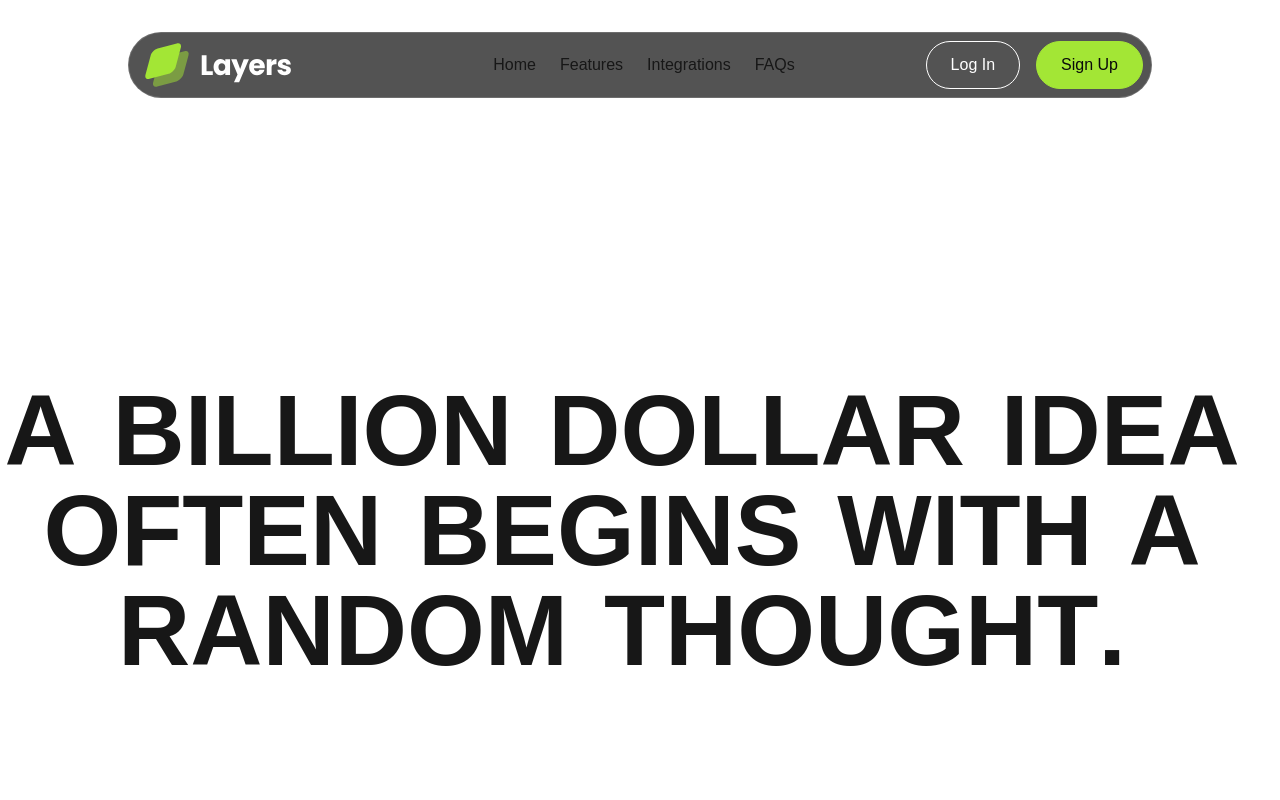
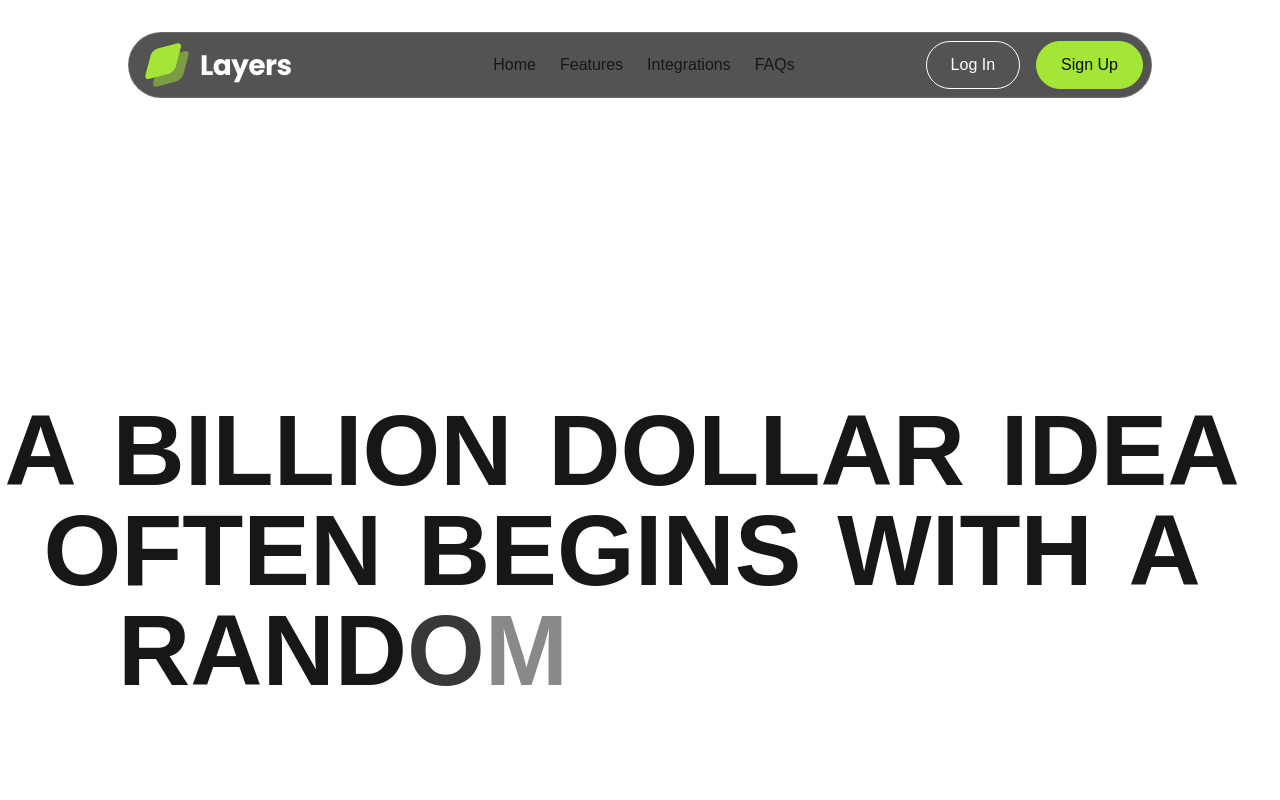
Before and after one commit to LOSTBOY-IS-DED/useUI, a Next.js app: page / in a window 1280 px wide. Shown: the top 800 px of the page. Built offline with nearby package versions, Linux system fonts and the light colour scheme.

Commit message:
fixed jittery issue in staggered text

```diff
--- a/app/components/ui/ResposiveNav.tsx
+++ b/app/components/ui/ResposiveNav.tsx
@@ -18,7 +18,6 @@ export default function Navbar() {
 
     return (
         <>
-
         <section className="py-4 lg:py-8 fixed w-full top-0 z-50">
             <div className="container max-w-5xl mx-auto">
                 <div className="border border-white/15 rounded-[27px] md:rounded-full bg-neutral-950/70 backdrop:blur">
--- a/app/components/ui/StaggeredText.tsx
+++ b/app/components/ui/StaggeredText.tsx
@@ -1,4 +1,3 @@
-
 // 1st step : split the words in individual letters , but preserve accessibililty
 // step 2 : now import motion from framer motion and change the span to motion.span
 // step 3 : now using named animation and controlling the state from parent we can add transition named staggeredChildren
@@ -22,14 +21,9 @@
 //             </span>
 //           ))}
 
-
-
-
-
-
 "use client";
-import { motion, useInView } from "framer-motion";
-import { useRef } from "react";
+import { motion, stagger, useAnimate, useInView } from "framer-motion";
+import { useEffect, useRef } from "react";
 
 type StaggeredTextProps = {
   text: string;
@@ -41,7 +35,7 @@ type StaggeredTextProps = {
 const defaultAnimation = {
   hidden: { opacity: 0, y: 20 },
   visible: { opacity: 1, y: 0 },
-  transition : { duration: 0.1 },
+  transition: { duration: 0.1 },
 };
 
 export default function StaggeredText({
@@ -50,8 +44,18 @@ export default function StaggeredText({
   className,
   once,
 }: StaggeredTextProps) {
-  const ref = useRef(null);
-  const isInView = useInView(ref, { amount: 0.5, once });
+  // const ref = useRef(null);
+  const [scope, animate] = useAnimate();
+  // const isInView = useInView(ref, { amount: 0.5, once });
+  const isInView = useInView(scope, { amount: 0.5, once });
+
+  useEffect(() => {
+    if (isInView) {
+      animate("span", { opacity: 1 }, { delay: stagger(0.1) });
+    } else {
+      animate("span", { opacity: 0 }, { duration: 0 });
+    }
+  }, [isInView, animate]);
 
   return (
     <section className="container h-screen w-screen mx-auto">
@@ -60,10 +64,11 @@ export default function StaggeredText({
           <Wrapper className={className}>
             <span className="sr-only">{text}</span>
             <motion.span
-              ref={ref}
+              // ref={ref}
+              ref={scope}
               initial="hidden"
-              animate={isInView ? "visible" : "hidden"}
-              transition={{ staggerChildren: 0.1 }}
+              // animate={isInView ? "visible" : "hidden"}
+              // transition={{ staggerChildren: 0.1 }}
               aria-hidden
             >
               {text.split(" ").map((word, i) => (
@@ -81,7 +86,6 @@ export default function StaggeredText({
                   <span className="inline-block">&nbsp;</span>
                 </span>
               ))}
-
             </motion.span>
           </Wrapper>
         </h1>
```
Lines whose indentation alone changed are shown as unchanged.
